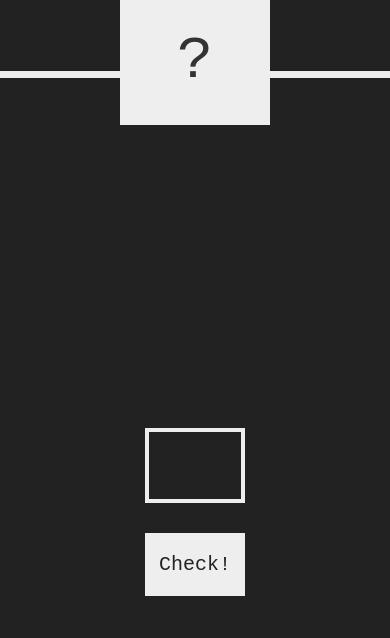
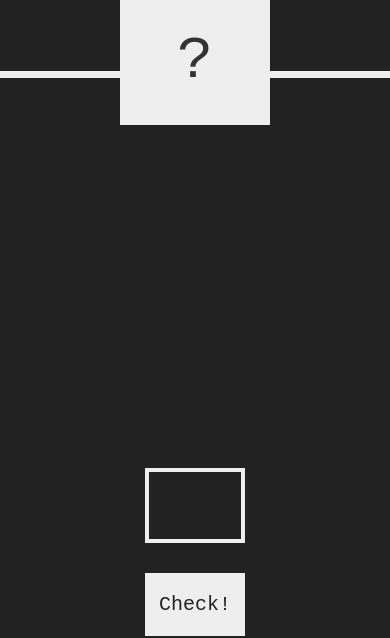
Before and after one commit to vinay-jumani/guess--the-number, a plain HTML site: page index.html in a window 390 px wide. Shown: the part 217-855 px from the top of the page. Drawn offline with Linux system fonts and the light colour scheme.

Commit message:
Add files via upload

```diff
--- a/style.css
+++ b/style.css
@@ -195,7 +195,7 @@ footer{
     text-align: center;
     display: block;
     margin-bottom: 3rem;
-    margin-top: 350px;
+    margin-top: 390px;
   }
 
   .btn{
```
